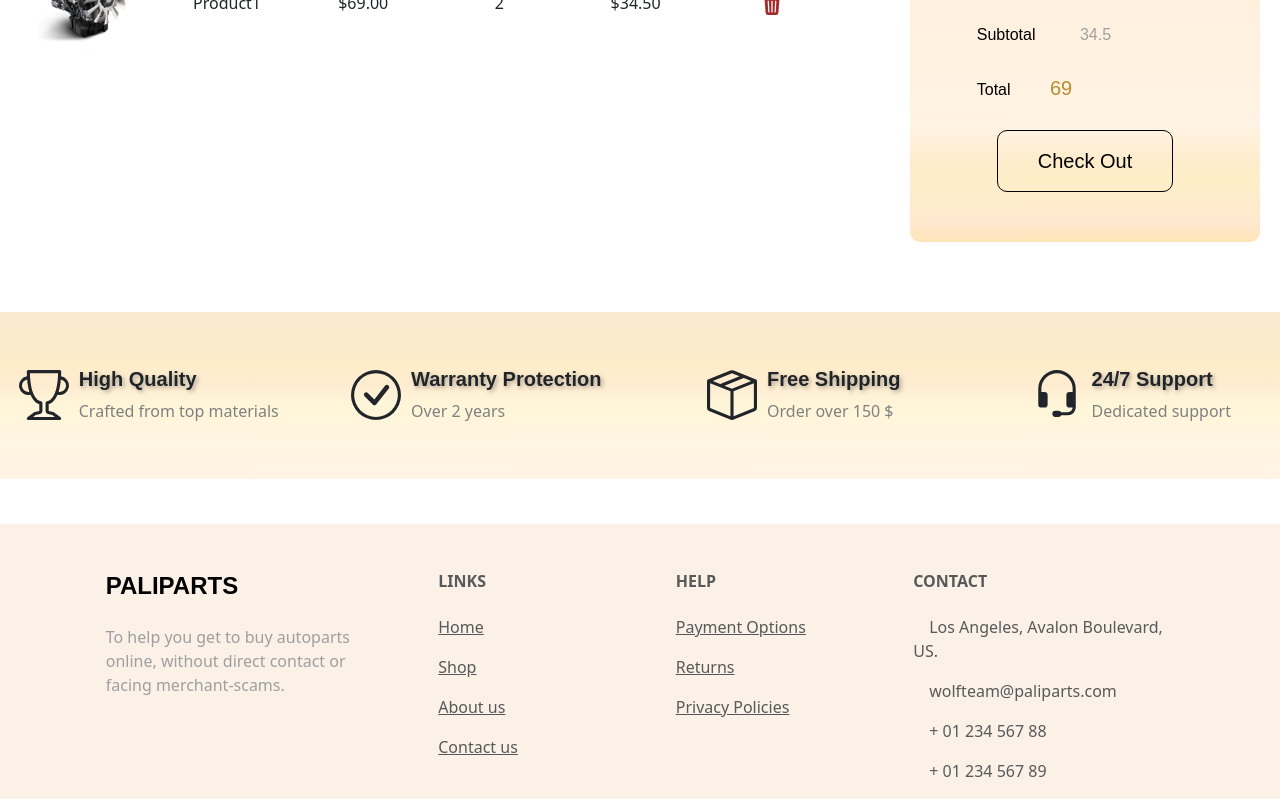
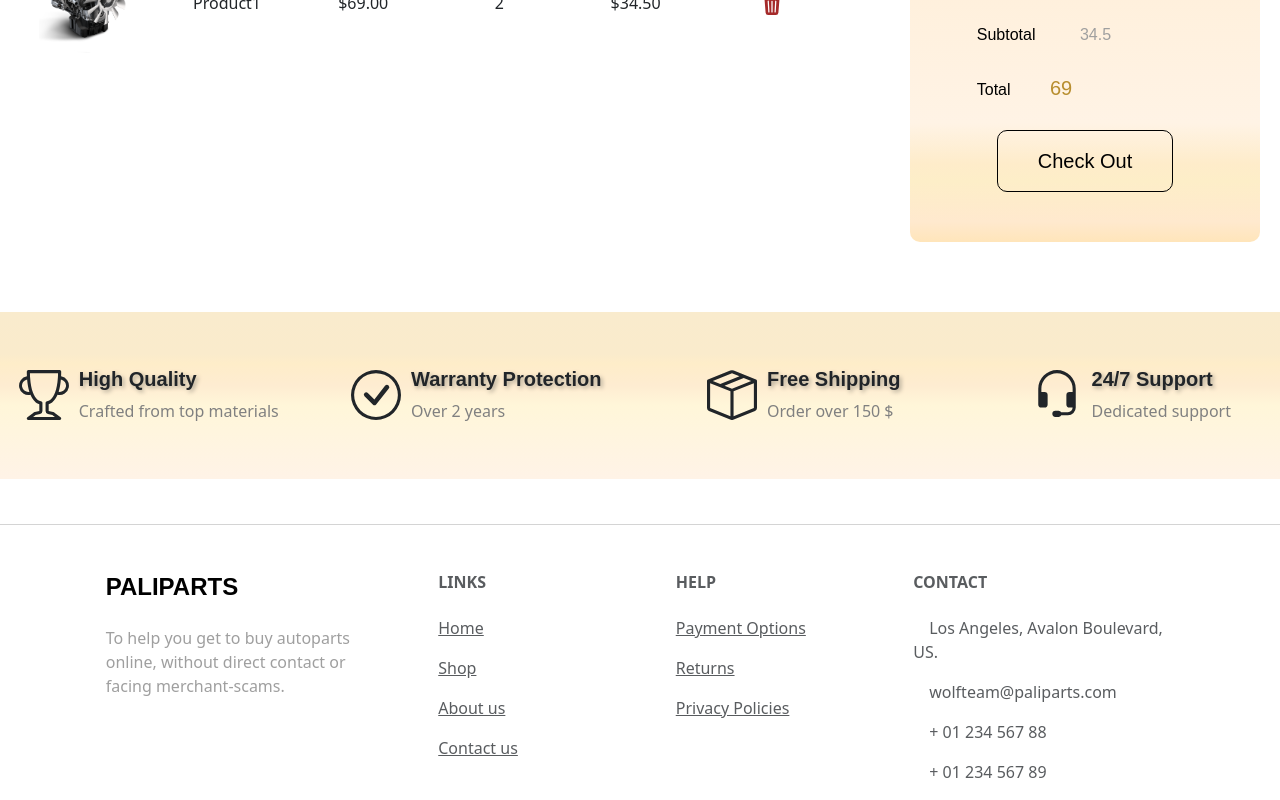
Before and after one commit to Matthewkai234/Alpha, a React (Create React App) app: page /cart in a window 1280 px wide. Shown: the part 533-1333 px from the top of the page. Built offline with nearby package versions, Linux system fonts and the light colour scheme.

Commit message:
fixed footer style

```diff
--- a/src/Components/Cart/cartGrid.css
+++ b/src/Components/Cart/cartGrid.css
@@ -71,7 +71,8 @@
   grid-area: footer;
   display: grid;
   justify-content: center;
-  background-color: #fbf1e7;
+  background-color: #ffffff;
+   border-top:1px solid #D4D4D4;
 }
 
 @media screen and (max-width: 690px) {
```
